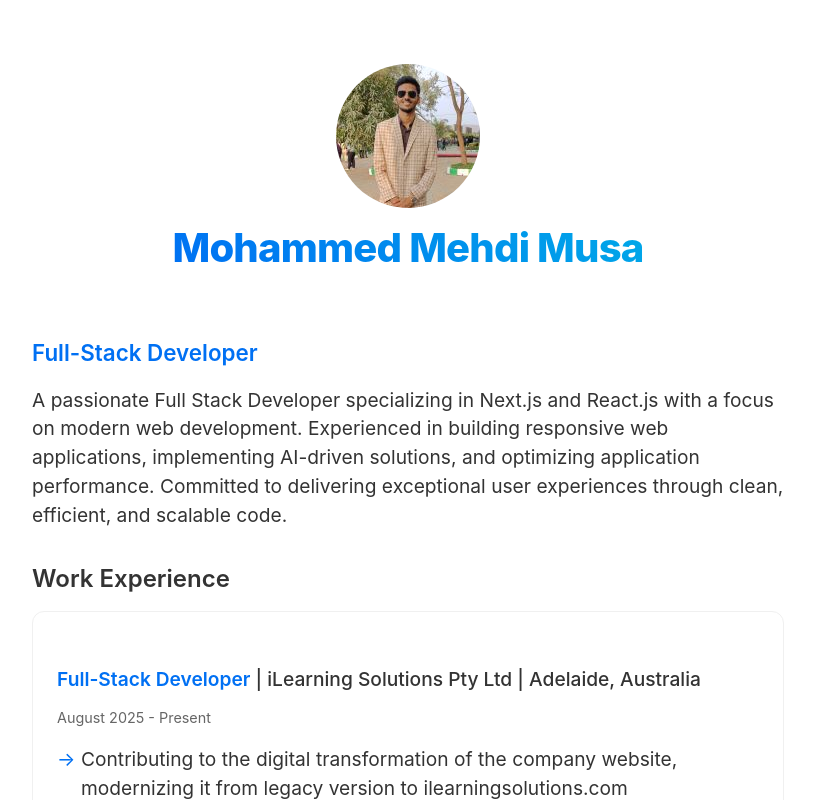
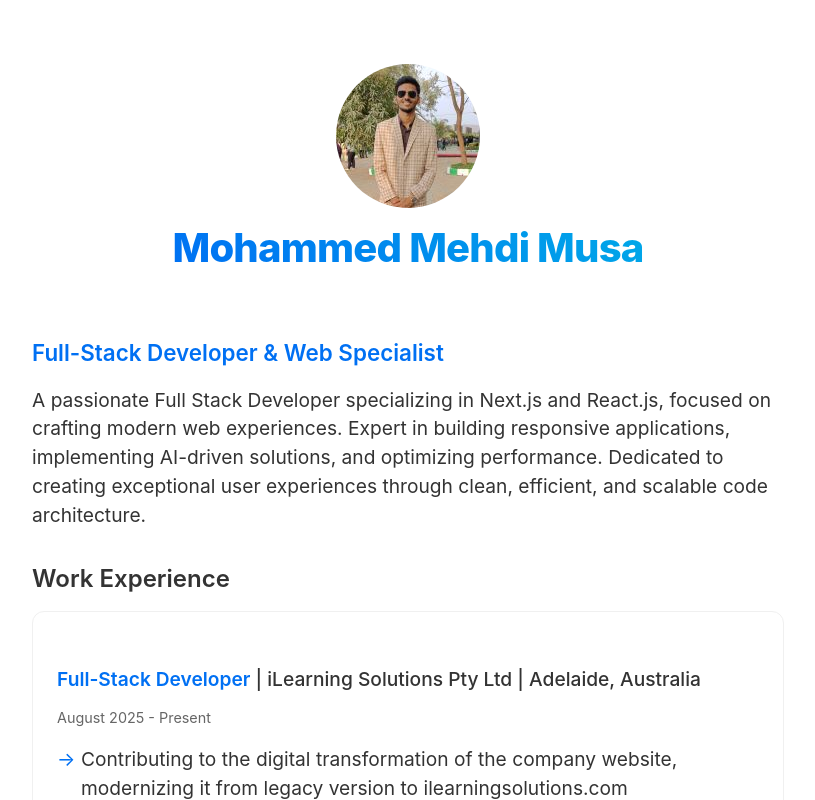
Before and after one commit to Mehdimusa/Mehdi_blog, a Next.js app: page / in a window 1280 px wide. Shown: the top 800 px of the page, without its empty margins (232-1047 px from the left). Built offline with nearby package versions, Linux system fonts and the light colour scheme.

Commit message:
Update introduction with more precise role description

```diff
--- a/pages/index.js
+++ b/pages/index.js
@@ -20,11 +20,11 @@ export default function Home({ allPostsData }) {
         <title>{siteTitle}</title>
       </Head>
       <section className={utilStyles.headingMd}>
-        <p className={utilStyles.introduction}>Full-Stack Developer</p>
+        <p className={utilStyles.introduction}>Full-Stack Developer & Web Specialist</p>
         <p>
-          A passionate Full Stack Developer specializing in Next.js and React.js with a focus on modern web development.
-          Experienced in building responsive web applications, implementing AI-driven solutions, and optimizing application
-          performance. Committed to delivering exceptional user experiences through clean, efficient, and scalable code.
+          A passionate Full Stack Developer specializing in Next.js and React.js, focused on crafting modern web experiences.
+          Expert in building responsive applications, implementing AI-driven solutions, and optimizing performance.
+          Dedicated to creating exceptional user experiences through clean, efficient, and scalable code architecture.
         </p>
       </section>
 
```
